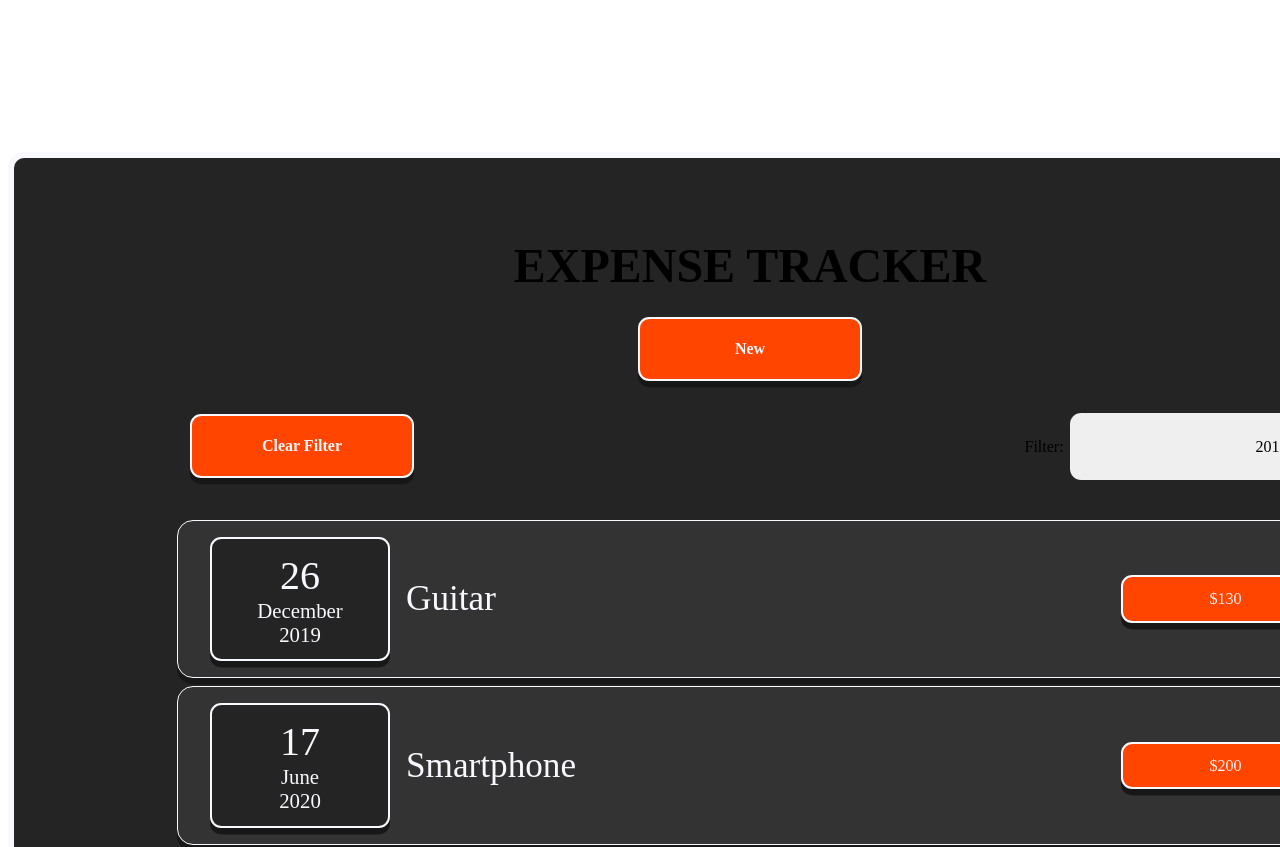
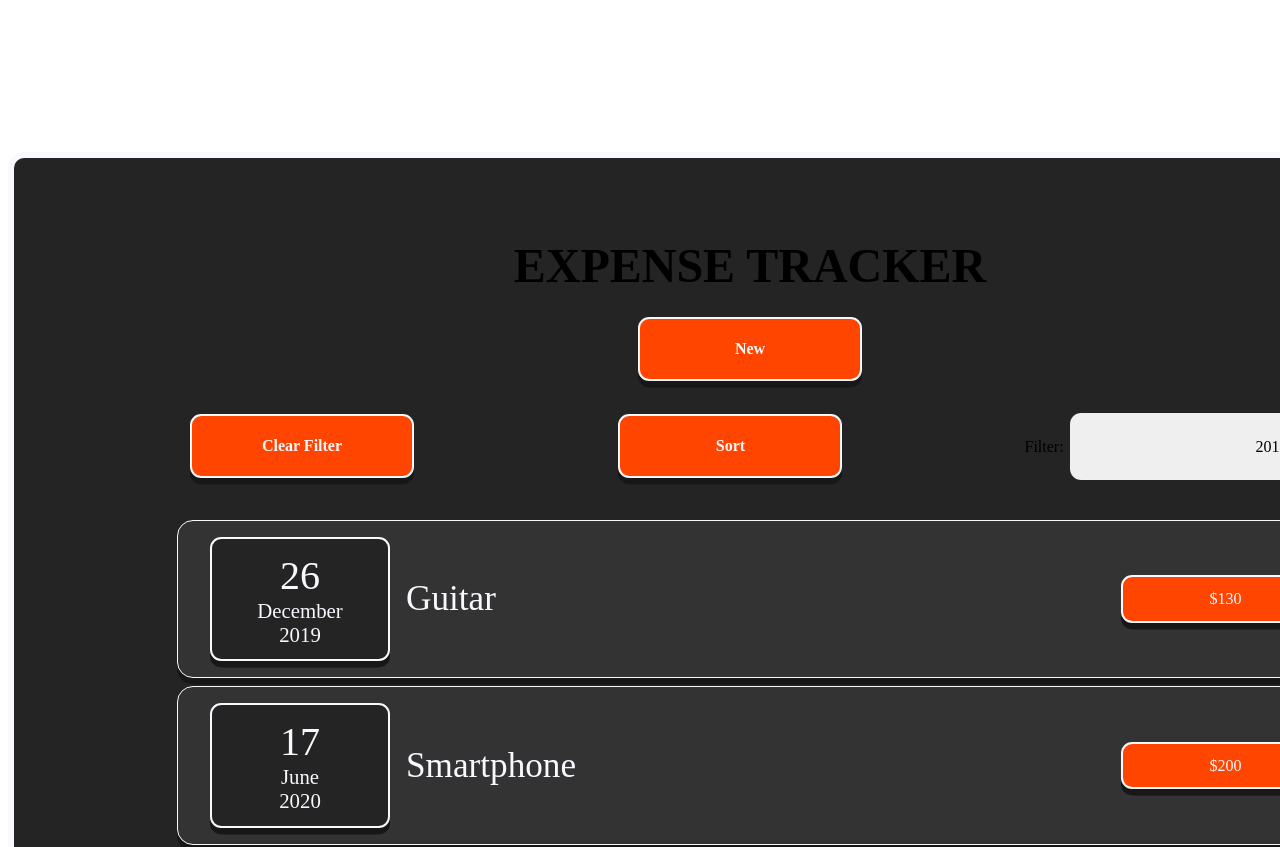
Before and after one commit to moody2times/expense_tracker, a React (Create React App) app: page / in a window 1280 px wide. Shown: the top 847 px of the page. Built offline with nearby package versions, Linux system fonts and the light colour scheme; the HTML template or start-up script is replaced by a standard one.

Commit message:
:tada: Update the code

```diff
--- a/src/App.js
+++ b/src/App.js
@@ -75,6 +75,11 @@ const App = () => {
 		setData((prevData) => prevData.filter((d) => d.id !== id));
 	};
 
+	const sortExpenses = () => {
+		// setData((prevData) => prevData.sort((a, b) => a.date - b.date));
+		console.log("sort");
+	};
+
 	const expense = data.map((d) => {
 		return (
 			<ExpenseItem
@@ -115,7 +120,11 @@ const App = () => {
 						<ChartExpense chartExp={filterData} />
 					</Card>
 				)}
-				<Select filter={filterYear} clear={onClearFilter} />
+				<Select
+					filter={filterYear}
+					clear={onClearFilter}
+					onSort={sortExpenses}
+				/>
 				<ul className="list">{(noFilter && expense) || filteredExpense}</ul>
 			</div>
 		</inputRef.Provider>
--- a/src/components/Select.js
+++ b/src/components/Select.js
@@ -19,9 +19,14 @@ const Select = (props) => {
 		props.clear();
 	};
 
+	const handleSort = () => {
+		props.onSort();
+	};
+
 	return (
 		<div className="select__controls">
 			<Button name="Clear Filter" click={handleClick} />
+			<Button name="Sort" click={handleSort} />
 
 			<label htmlFor="select">
 				Filter:
```
